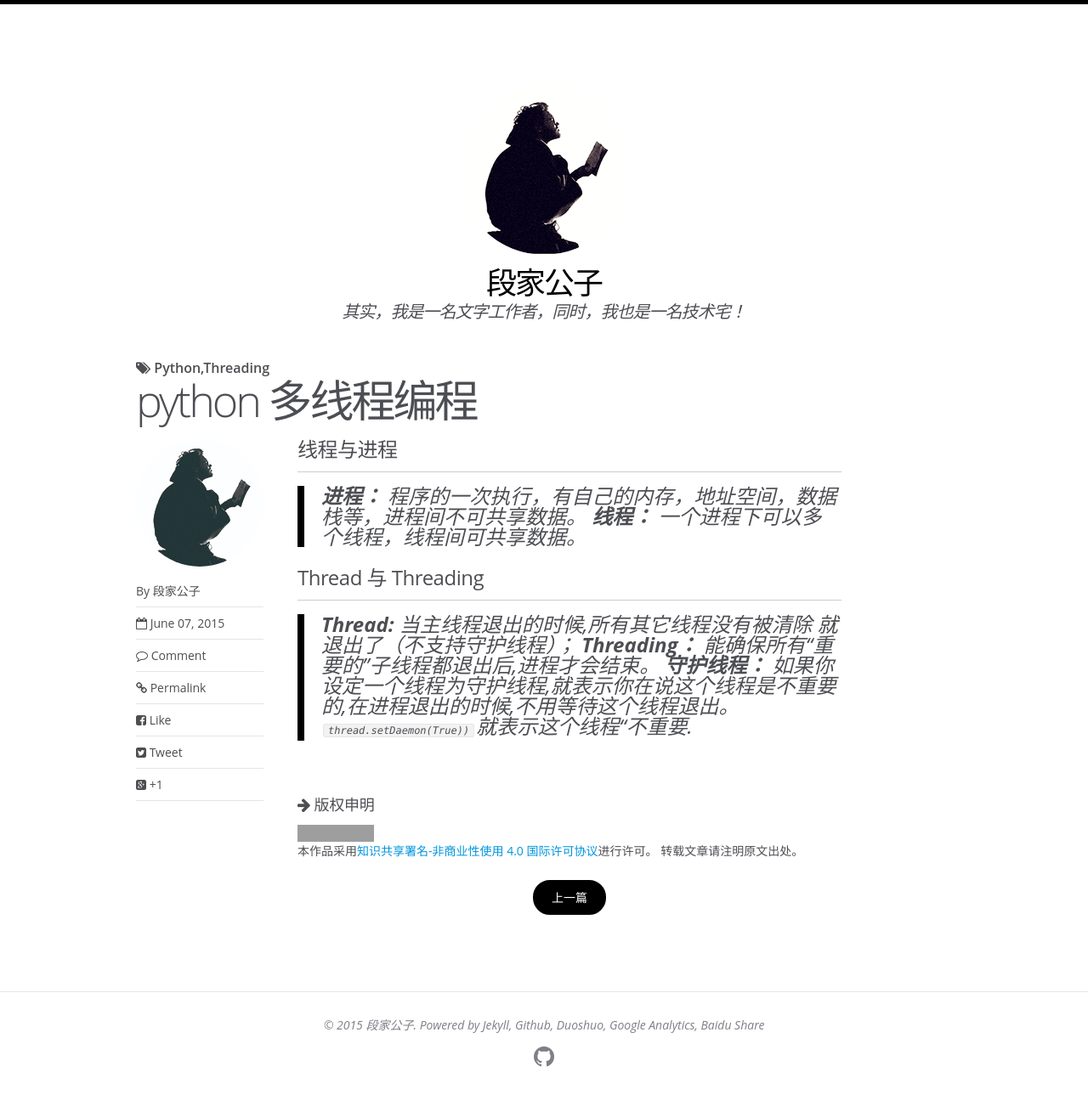
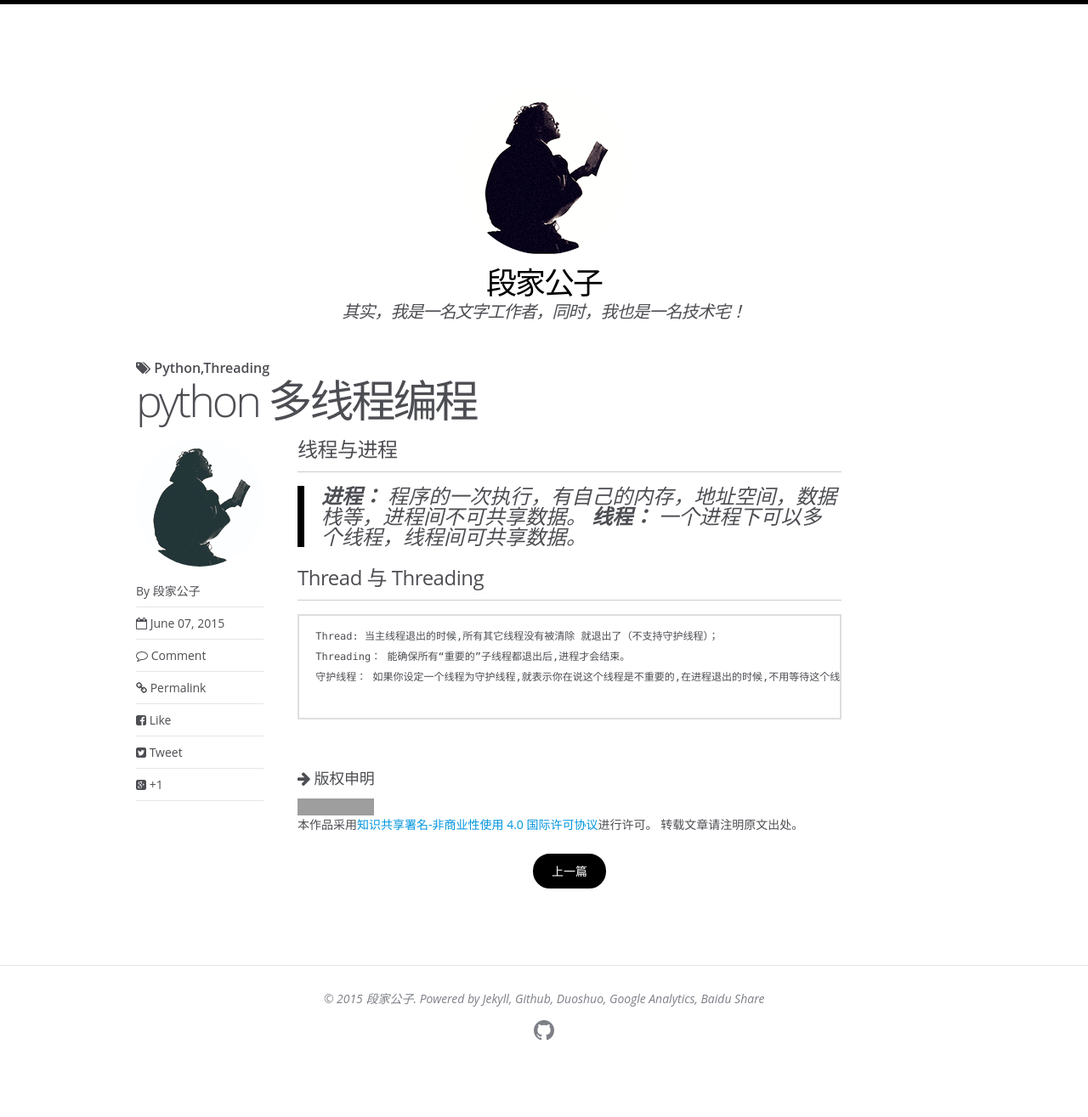
Before and after one commit to 1oscar/1oscar.github.io, a Jekyll site: the page built from _posts/2015-06-07-python 多线程编程.markdown, in a window 1280 px wide. Shown: the whole page at 85% size. Built offline with Jekyll 4.4.1, drawn with Linux system fonts in a browser that asks for light colours; some web fonts are replaced; Markdown is read by kramdown in place of the engine named in the settings; comment, search, counter and statistics services are not loaded; after the commit the page ends 1284 px from its top, so only the background shows below that; part of the change alters nothing that is shown; grey boxes are pictures that could not be loaded.

````diff
--- a/_posts/2015-06-07-python 多线程编程.markdown
+++ b/_posts/2015-06-07-python 多线程编程.markdown
@@ -18,6 +18,9 @@ tags: python,threading
 
 ---
 
-> **Thread:** 当主线程退出的时候,所有其它线程没有被清除 就退出了（不支持守护线程）；
-> **Threading：** 能确保所有“重要的”子线程都退出后,进程才会结束。
-> **守护线程：** 如果你设定一个线程为守护线程,就表示你在说这个线程是不重要的,在进程退出的时候,不用等待这个线程退出。`thread.setDaemon(True))`就表示这个线程“不重要.
+```
+ Thread: 当主线程退出的时候,所有其它线程没有被清除 就退出了（不支持守护线程）；
+ Threading： 能确保所有“重要的”子线程都退出后,进程才会结束。
+ 守护线程： 如果你设定一个线程为守护线程,就表示你在说这个线程是不重要的,在进程退出的时候,不用等待这个线程退出。`thread.setDaemon(True))`就表示这个线程“不重要.
+
+```
````
